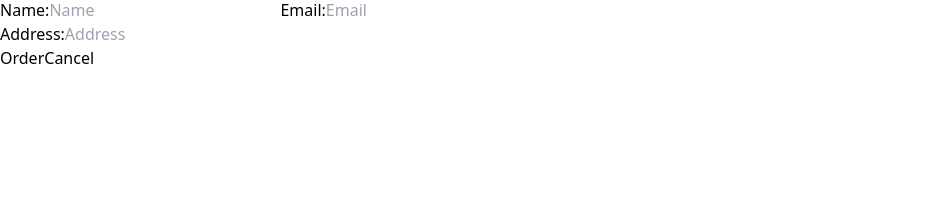
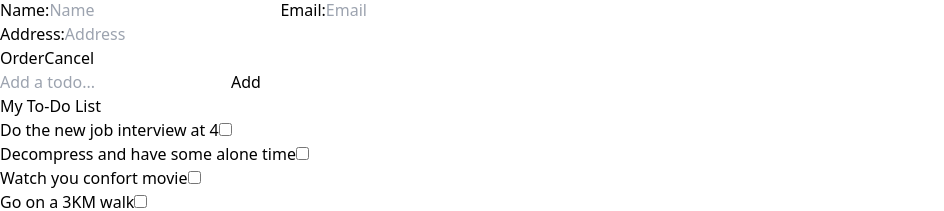
Before and after one commit to ninaismail/react-coffeeshop-finder, a React (Vite) app: page / in a window 1280 px wide. Shown: the part 2570-2781 px from the top of the page, without its empty margins (0-944 px from the left). Before the commit the page ends 2640 px from the top, so only its background shows below. Built offline with nearby package versions, Linux system fonts and the light colour scheme.

Commit message:
i added a todolisat practice to the refresher app

```diff
--- a/src/App.jsx
+++ b/src/App.jsx
@@ -4,6 +4,7 @@ import ProductList from './components/Products/ProductList';
 
 import { getProducts } from './helpers/api';
 import Slider from './components/UI/Layouts/Slider';
+import TodoPractice from './components/TodoPractice';
 function App() {
 const products = getProducts()
   return (
@@ -13,6 +14,7 @@ const products = getProducts()
         <ProductList products={products}/>
         <OrdersForm />
       </div>
+      <TodoPractice/>
     </>
   )
 }
--- /dev/null
+++ b/src/components/TodoPractice.jsx
@@ -0,0 +1,56 @@
+import { useState } from "react";
+const todos = [
+  { id:1, message: "Do the new job interview at 4", checked: false },
+  { id:2, message: "Decompress and have some alone time", checked: false },
+  { id:3, message: "Watch you confort movie", checked: false },
+  { id:4, message: "Go on a 3KM walk", checked: true }
+];
+export default function TodoPractice() {
+  const [todo, setTodo] = useState("");
+  const [newtodos, setNewTodos] = useState(todos);
+
+  const onSubmit = async (e) => {
+    e.preventDefault();
+    // rest of the submit logic
+    const data = {
+      message: todo,
+      checked: false
+    };
+    setNewTodos([...newtodos, data]);
+    console.log(newtodos);
+  };
+
+  return (
+    <div className="md:w-1/3 w-1/2 mx-auto">
+      <form onSubmit={onSubmit}>
+        <input
+          id="todoitem"
+          name="todoitem"
+          type="text"
+          value={todo}
+          onChange={(e) => setTodo(e.target.value)}
+          placeholder="Add a todo..."
+
+        />
+        <button>Add</button>
+      </form>
+      <h3>My To-Do List</h3>
+      <ul>
+        {Array.isArray(newtodos) &&
+          newtodos.map((item) => {
+            return (
+              <li key={item.id}>
+                {item.message}
+                <input
+                  id="checked"
+                  name="checked"
+                  type="checkbox"
+                  onChange={(e) => item.checked === e.target.checked}
+                />
+              </li>
+            );
+          })}
+      </ul>
+    </div>
+  );
+}
```
